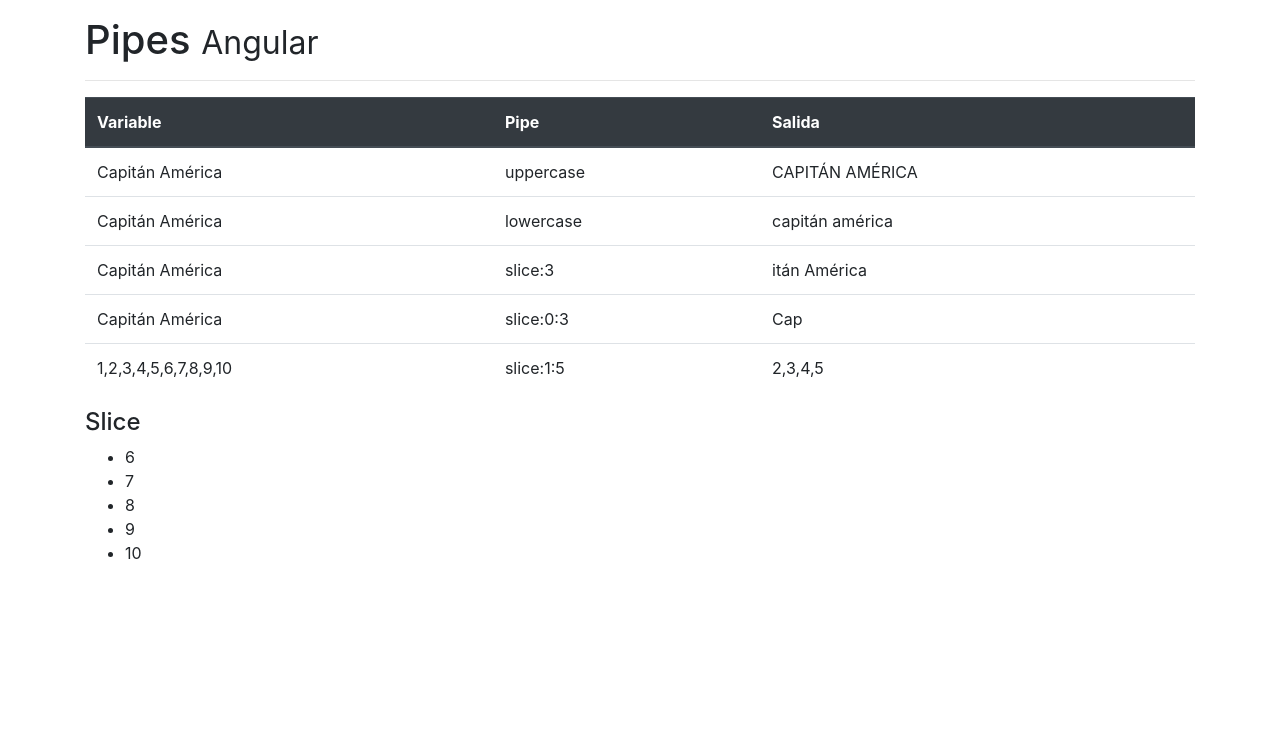
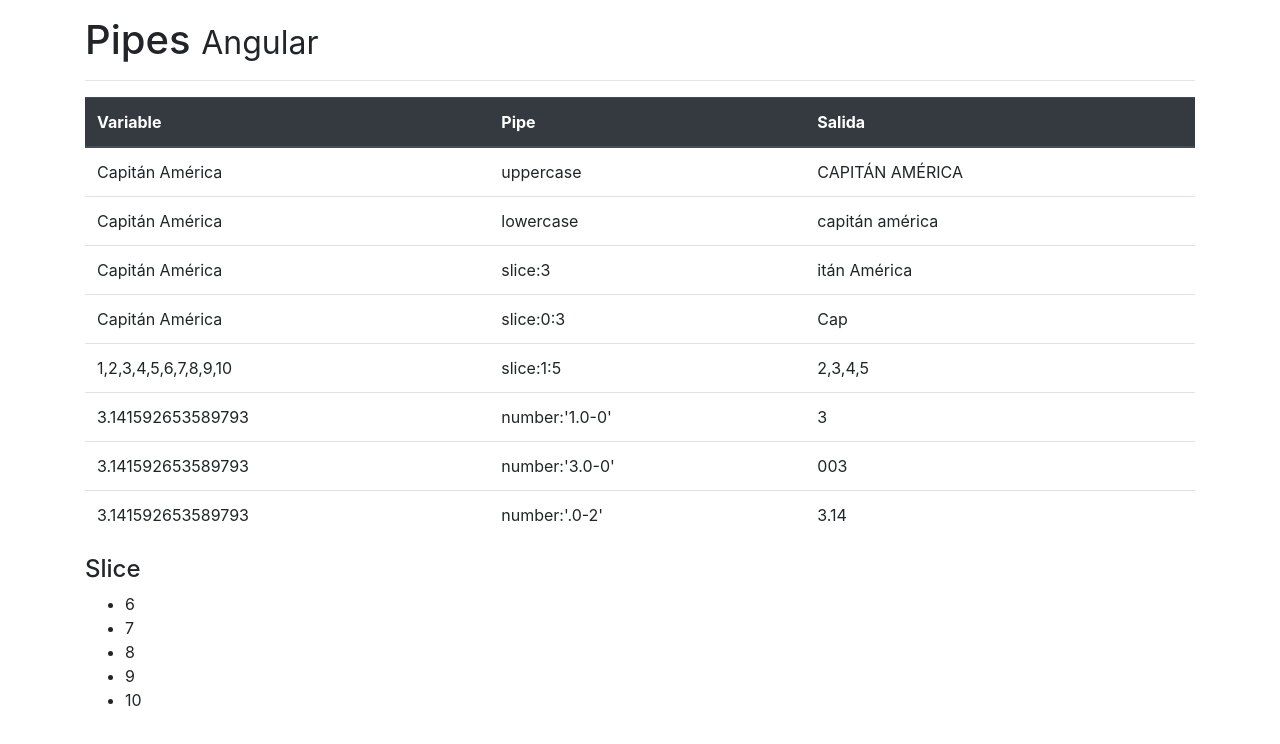
Before and after one commit to JoeyMP/angular, an Angular app in the folder curso/03-pipes/: page / in a window 1280 px wide. Shown: the top 744 px of the page. Built offline with nearby package versions, Linux system fonts and the light colour scheme.

Commit message:
pipes-decimal

```diff
--- a/curso/03-pipes/src/app/app.component.html
+++ b/curso/03-pipes/src/app/app.component.html
@@ -36,6 +36,21 @@
           <td> slice:1:5</td>
           <td>{{arreglo | slice:1:5}}</td>
         </tr>
+        <tr>
+          <td>{{PI}}</td>
+          <td> number:'1.0-0'</td>
+          <td>{{PI | number:'1.0-0'}}</td>
+        </tr>
+        <tr>
+          <td>{{PI}}</td>
+          <td> number:'3.0-0'</td>
+          <td>{{PI | number:'3.0-0'}}</td>
+        </tr>
+        <tr>
+          <td>{{PI}}</td>
+          <td> number:'.0-2'</td>
+          <td>{{PI | number:'.0-2'}}</td>
+        </tr>
       </tbody>
     </table>
 
--- a/curso/03-pipes/src/app/app.component.ts
+++ b/curso/03-pipes/src/app/app.component.ts
@@ -8,4 +8,5 @@
 export class AppComponent {
   nombre : string = 'Capitán América';
   arreglo = [1,2,3,4,5,6,7,8,9,10];
+  PI = Math.PI;
 }
```
